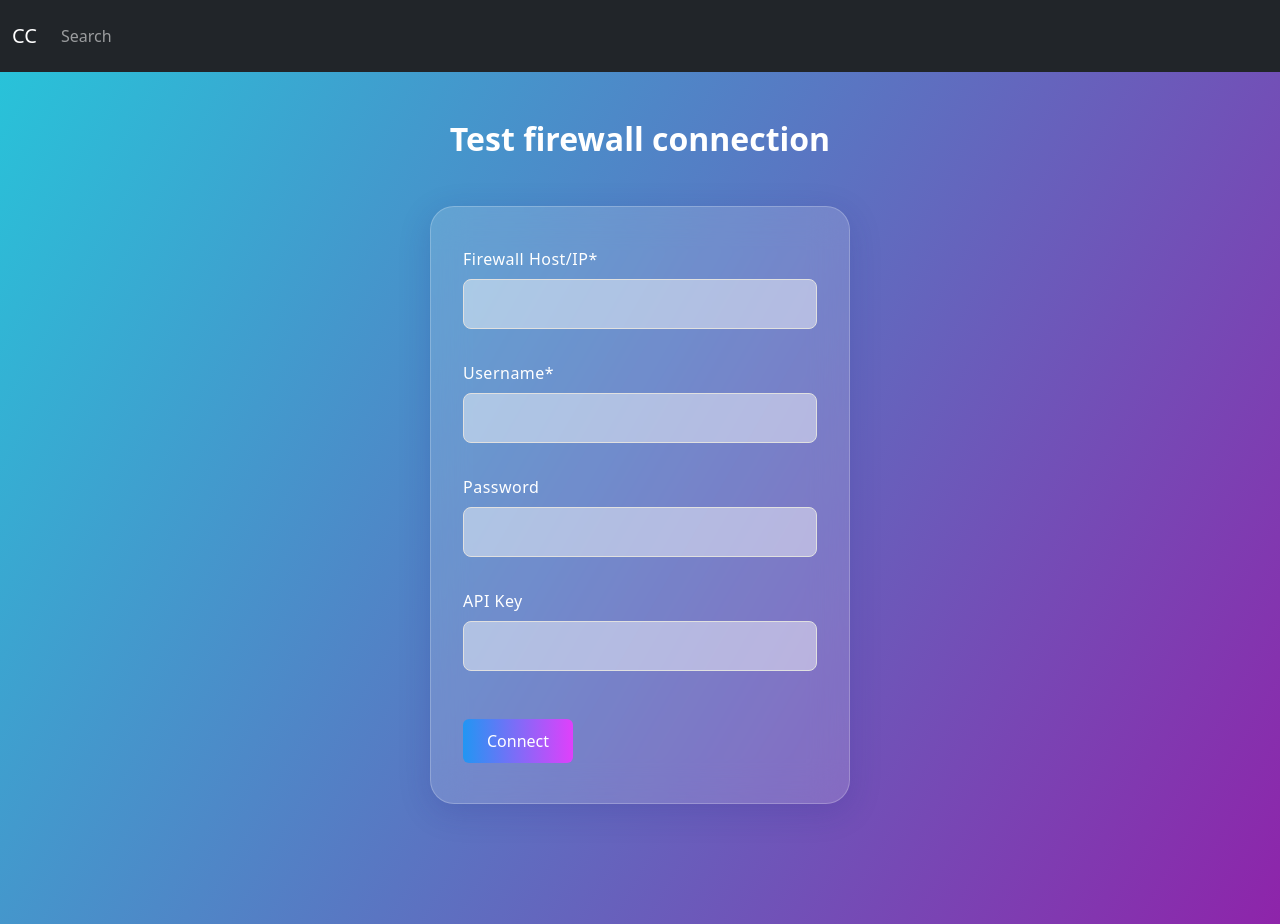
After one commit to danieljkpraveen/cc, a Django app: page /check_firewall_connection/ in a window 1280 px wide. The commit adds this page. Run offline with Django 5.2, Linux system fonts and the light colour scheme; some libraries are stand-ins or nearby versions.

Commit message:
WIP 2025-05-27

```diff
--- a/core/forms.py
+++ b/core/forms.py
@@ -24,3 +24,20 @@ class UploadEMLForm(forms.ModelForm):
         widgets = {
             'file': forms.ClearableFileInput(attrs={'accept': '.eml'}),
         }
+
+
+class FirewallConnectForm(forms.Form):
+    host = forms.CharField(label="Firewall Host/IP", required=True)
+    username = forms.CharField(label="Username", required=True)
+    password = forms.CharField(
+        label="Password", widget=forms.PasswordInput, required=False)
+    api_key = forms.CharField(label="API Key", required=False)
+
+
+class VersionSelectForm(forms.Form):
+    version = forms.ChoiceField(label="PAN-OS Version", choices=[])
+
+
+class ConfigUploadForm(forms.Form):
+    config_file = forms.FileField(label="Upload XML Config")
+    config_file.widget.attrs.update({'accept': '.xml'})
--- a/core/urls.py
+++ b/core/urls.py
@@ -1,8 +1,17 @@
 from django.urls import path
-from .views import index, eml_to_csv
+from .views import (
+    index,
+    eml_to_csv,
+    check_firewall_connection,
+    connect_and_fetch_panos_version
+)
 
 
 urlpatterns = [
     path('', index, name='index'),
     path('eml_to_csv/', eml_to_csv, name='eml_to_csv'),
+    path('check_firewall_connection/', check_firewall_connection,
+         name='check_firewall_connection'),
+    path('connect_and_fetch_panos_version/', connect_and_fetch_panos_version,
+         name='connect_and_fetch_panos_version'),
 ]
--- a/core/views.py
+++ b/core/views.py
@@ -1,10 +1,26 @@
+from .utils import (
+    extract_email_body,
+    extract_rules,
+    create_panos_connection
+)
+from .forms import (
+    UploadExcelForm,
+    UploadEMLForm,
+    FirewallConnectForm,
+    VersionSelectForm,
+    ConfigUploadForm
+)
 import os
 import csv
 from datetime import datetime
+import xml.etree.ElementTree as ET
+import tempfile
+
 from django.shortcuts import render
 from django.http import HttpResponse
-from .forms import UploadExcelForm, UploadEMLForm
-from .utils import extract_email_body, extract_rules
+from panos.updater import SoftwareUpdater
+
+from .models import FirewallCredential
 
 
 def index(request):
@@ -14,6 +30,7 @@ def index(request):
     return render(request, 'index.html')
 
 
+############## _____Automation Views_____##############
 def eml_to_csv(request):
     """
     Handle EML file upload.
@@ -33,7 +50,7 @@ def eml_to_csv(request):
             response = HttpResponse(content_type='text/csv')
             response['Content-Disposition'] = f'attachment; filename="{filename}"'
             writer = csv.writer(response)
-            writer.writerow(['Rule Description', 'Values'])
+            writer.writerow(['Tasks', 'Results'])
             for row in rules:
                 writer.writerow([row[0], ', '.join(row[1:])])
 
@@ -44,3 +61,61 @@ def eml_to_csv(request):
     else:
         form = UploadEMLForm()
     return render(request, 'core/eml_to_csv.html', {'form': form})
+
+
+############## _____Network Management Views_____##############
+def check_firewall_connection(request):
+    """
+    Handle firewall connection form submission.
+    """
+    if request.method == 'POST':
+        fw = create_panos_connection(request)
+        return render(request, 'core/firewall_connection.html', {'firewall': fw})
+    else:
+        form = FirewallConnectForm()
+    return render(request, 'core/firewall_connection.html', {'form': form})
+
+
+def connect_and_fetch_panos_version(request):
+    """
+    Connect to the PAN-OS device and fetch the version.
+    """
+    if request.method == 'POST':
+        global HOSTNAME, PASSWORD, USERNAME, API_KEY
+        if request.POST.get('version'):
+            print(f"Host: {HOSTNAME}")
+            version = request.POST.get('version')
+            # print(
+            #     f"Selected PAN-OS version: {version}\nFirewall host: {FW.host}")
+            return render(request, 'core/panos_versions.html')
+        fw = create_panos_connection(request)
+        fw_credential = FirewallCredential(
+            host=request.POST.get('host'),
+            username=request.POST.get('username'),
+            password=request.POST.get('password'),
+            api_key=request.POST.get('api_key')
+        )
+        fw_credential.save()
+
+        software_info = fw.op("request system software info", xml=True)
+
+        info_tree = ET.fromstring(software_info)
+        versions = []
+        for entry in info_tree.findall(".//entry"):
+            version = entry.find("version").text
+            # downloaded = entry.find("downloaded").text
+            # versions.append((version, downloaded))
+            versions.append(version)
+        return render(request, 'core/panos_versions.html', {'versions': versions})
+    else:
+        form = FirewallConnectForm()
+    return render(request, 'core/panos_versions.html', {'form': form})
+
+
+# def install_selected_version(request):
+#     """
+#     Install the selected PAN-OS version.
+#     """
+#     if request.method == 'POST':
+#         version = request.POST.get('version')
+#         fw = create_panos_connection(request)
--- a/templates/base.html
+++ b/templates/base.html
@@ -10,16 +10,12 @@
 
         <title>{% block title %}{% endblock title %}CC</title>
 
-        <link rel="stylesheet" href="{% static 'bootstrap/simplex-bootstrap.min.css' %}">
-
+        <link rel="stylesheet" href="{% static 'bootstrap/quartz-bootstrap.min.css' %}">
         <link rel="stylesheet" href="{% static 'font_awesome/fontawesome-free-6.5.1-web/css/all.css' %}">
-
         <script src="{% static 'bootstrap/bootstrap.bundle.min.js' %}"></script>
-
         <link rel="icon" type="image/x-icon" href="{% static 'favicon.ico' %}">
 
         {% comment %} <link rel="stylesheet" href="https://bootswatch.com/5/simplex/bootstrap.min.css">
-
         <script src="https://cdn.jsdelivr.net/npm/bootstrap@5.3.2/dist/js/bootstrap.bundle.min.js"></script> {% endcomment %}
 
         <style>
--- /dev/null
+++ b/templates/core/firewall_connection.html
@@ -0,0 +1,123 @@
+{% extends "base.html" %}
+{% load crispy_forms_tags %}
+{% load static %}
+
+{% block title %}Firewall Connection | {% endblock title %}
+
+{% block content %}
+<div class="container">
+    <h2 class="text-center my-4" style="color: #fff; font-weight: 700;">Test firewall connection</h2>
+    <div class="row justify-content-center">
+        <div class="card-container">
+            <div class="card firewall-card glass-card">
+            {% if error %}
+                <div class="alert alert-danger" style="color: #b71c1c; background: #ffebee; border-radius: 5px; padding: 10px; margin-bottom: 1rem;">
+                {{ error }}
+                </div>
+            {% endif %}
+
+            {% if firewall %}
+                <div class="alert alert-success" style="color: #1b5e20; background: #e8f5e9; border-radius: 5px; padding: 10px; margin-bottom: 1rem;">
+                <p><strong>Connected successfully!</strong></p>
+                </div>
+                <ul class="fw-details">
+                <li><strong>Hostname:</strong> {{ firewall.hostname }}</li>
+                <li><strong>Serial:</strong> {{ firewall.serial }}</li>
+                <li><strong>Model:</strong> {{ firewall.model }}</li>
+                <li><strong>Software Version:</strong> {{ firewall.version }}</li>
+                </ul>
+            {% else %}
+                <form method="post" class="fw-form">
+                {% csrf_token %}
+                {{ form|crispy }}
+                <button type="submit" class="btn btn-primary" style="margin-top: 1rem;">Connect</button>
+                </form>
+            {% endif %}
+            </div>
+        </div>
+    </div>
+    <!-- Add extra space at the bottom -->
+    <div style="height: 60px;"></div>
+</div>
+
+  <style>
+    body {
+      /* Ensure the background gradient covers the whole viewport */
+      min-height: 100vh;
+      margin: 0;
+      padding: 0;
+      background: linear-gradient(120deg, #26c6da 0%, #8e24aa 100%);
+    }
+    .card-container {
+      display: flex;
+      justify-content: center;
+      align-items: flex-start;
+      min-height: 70vh;
+      /* Add margin-bottom for extra space below the card */
+      margin-bottom: 60px;
+    }
+    .card.firewall-card.glass-card {
+      background: rgba(255, 255, 255, 0.15);
+      border-radius: 24px;
+      box-shadow: 0 8px 32px 0 rgba(31, 38, 135, 0.18);
+      backdrop-filter: blur(18px);
+      -webkit-backdrop-filter: blur(18px);
+      border: 1.5px solid rgba(255, 255, 255, 0.22);
+      padding: 2.5rem 2rem;
+      max-width: 420px;
+      width: 100%;
+      margin: 0 auto;
+      transition: box-shadow 0.2s;
+    }
+    .card.firewall-card.glass-card:hover {
+      box-shadow: 0 12px 40px rgba(0,0,0,0.18), 0 2px 8px rgba(0,0,0,0.10);
+    }
+    .fw-details {
+      list-style: none;
+      padding: 0;
+      margin: 1.5rem 0 0 0;
+      color: #222;
+    }
+    .fw-details li {
+      padding: 0.5rem 0;
+      border-bottom: 1px solid #eee;
+      font-size: 1.08rem;
+    }
+    .fw-details li:last-child {
+      border-bottom: none;
+    }
+    .fw-form .form-group {
+      margin-bottom: 1.2rem;
+    }
+    .btn-primary {
+      background: linear-gradient(90deg, #2196f3 0%, #e040fb 100%);
+      color: #fff;
+      border: none;
+      padding: 0.6rem 1.5rem;
+      border-radius: 6px;
+      font-size: 1rem;
+      cursor: pointer;
+      transition: background 0.2s;
+    }
+    .btn-primary:hover {
+      background: linear-gradient(90deg, #1976d2 0%, #ad1457 100%);
+    }
+    /* Make form labels and inputs more visible on glass */
+    .glass-card label {
+      color: #fff !important;
+      font-weight: 500;
+      letter-spacing: 0.5px;
+    }
+    .glass-card input, .glass-card select, .glass-card textarea {
+      background: rgba(255,255,255,0.45) !important;
+      color: #222 !important;
+      border-radius: 8px !important;
+      border: 1px solid #e0e0e0 !important;
+    }
+    .glass-card input:focus, .glass-card select:focus, .glass-card textarea:focus {
+      background: rgba(255,255,255,0.7) !important;
+      outline: none;
+      border-color: #90caf9 !important;
+    }
+  </style>
+{% endblock %}
```
Also changed, not shown: core/models.py (+27 -0 lines), core/utils.py (+26 -0 lines), requirements.txt (+7 -0 lines), templates/core/eml_to_csv.html (+14 -3 lines), templates/core/panos_versions.html (added, +172 -0 lines), templates/index.html (+140 -4 lines), core/migrations/0001_initial.py.
